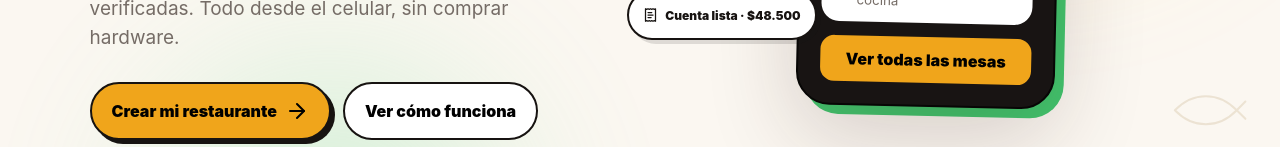
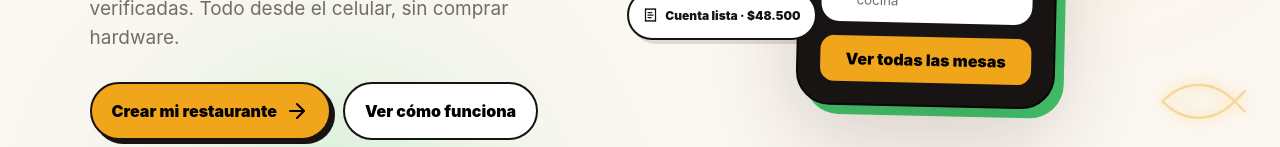
Before and after one commit to tobiasc541/restaurante-app, a Next.js app: page / in a window 1280 px wide. Shown: the part 653-800 px from the top of the page. Built offline with nearby package versions, Linux system fonts and the light colour scheme.

Commit message:
Enhance Ichthys blessing animation with radiant golden pulse and expanding halos

```diff
--- a/app/globals.css
+++ b/app/globals.css
@@ -389,11 +389,14 @@ html,body{background:#fff!important;width:210mm!important}.demoPortal{position:s
 @media(min-width:801px){.ownerContent .tableDrawer.mesaDrawerOverlay{position:fixed!important;top:92px!important;right:0!important;bottom:0!important;left:188px!important;inset:92px 0 0 188px!important;width:auto!important;max-width:calc(100vw - 188px)!important;box-sizing:border-box!important;overflow-y:auto!important;z-index:90!important}.ownerApp .realAside{position:relative!important;z-index:100!important;overflow:visible!important}}
 @media(max-width:800px){.ownerContent .tableDrawer.mesaDrawerOverlay{left:0!important;right:0!important;inset:92px 0 0 0!important;width:100%!important;box-sizing:border-box!important;padding:18px 12px!important}}
 
-/* Marca de Cristo (Ichthys): firma discreta y permanente en todas las vistas. */
-.mesaIchthysWatermark{position:fixed;right:clamp(12px,2.5vw,34px);bottom:calc(16px + env(safe-area-inset-bottom,0px));width:clamp(48px,6vw,78px);height:42px;z-index:8000;pointer-events:none;color:#b69a62;opacity:.26;display:flex;align-items:center;justify-content:center;filter:drop-shadow(0 1px 4px #fff7);isolation:isolate}
-.mesaIchthysWatermark svg{width:100%;height:auto;position:relative;z-index:2;animation:mesaIchthysBlessing 8s ease-in-out infinite}
-.mesaIchthysGlow{position:absolute;inset:5px 0;background:radial-gradient(ellipse,#f6db93 0%,transparent 72%);opacity:0;animation:mesaIchthysHalo 8s ease-in-out infinite}
-@keyframes mesaIchthysBlessing{0%,16%,72%,100%{transform:scale(1);opacity:.8}30%{transform:scale(1.065);opacity:1}45%{transform:scale(1);opacity:.8}}
-@keyframes mesaIchthysHalo{0%,16%,60%,100%{opacity:0;transform:scale(.8)}30%{opacity:.8;transform:scale(1.5)}48%{opacity:0;transform:scale(1.8)}}
-@media(max-width:700px){.mesaIchthysWatermark{right:10px;bottom:calc(9px + env(safe-area-inset-bottom,0px));width:46px;height:27px;opacity:.18}}
-@media(prefers-reduced-motion:reduce){.mesaIchthysWatermark svg,.mesaIchthysGlow{animation:none}}
+/* Ichthys: una bendición luminosa, con aura, destellos y pulso dorado. */
+.mesaIchthysWatermark{position:fixed;right:clamp(12px,2.5vw,34px);bottom:calc(16px + env(safe-area-inset-bottom,0px));width:clamp(64px,7vw,92px);height:60px;z-index:8000;pointer-events:none;color:#f0c46a;opacity:.76;display:flex;align-items:center;justify-content:center;isolation:isolate;filter:drop-shadow(0 0 7px #ffce7988)}
+.mesaIchthysWatermark svg{width:100%;height:auto;position:relative;z-index:2;animation:mesaIchthysBlessing 7s ease-in-out infinite;filter:drop-shadow(0 0 4px #ffe6a5)}
+.mesaIchthysGlow{position:absolute;inset:-18px;background:radial-gradient(ellipse,#fff7c7a8 0%,#ffbc5266 29%,#eeb75518 55%,transparent 74%);border-radius:50%;animation:mesaIchthysHalo 7s ease-in-out infinite}
+.mesaIchthysWatermark:before,.mesaIchthysWatermark:after{content:"";position:absolute;inset:-8px;border:1px solid #ffd883a8;border-radius:50%;opacity:0;animation:mesaIchthysRays 7s ease-out infinite}
+.mesaIchthysWatermark:after{animation-delay:.34s;border-color:#fff2b5aa}
+@keyframes mesaIchthysBlessing{0%,12%,78%,100%{transform:scale(1) translateY(0);opacity:.78}23%{transform:scale(1.22) translateY(-4px);opacity:1}34%{transform:scale(1.11) translateY(-2px);opacity:1}52%{transform:scale(1.02);opacity:.9}}
+@keyframes mesaIchthysHalo{0%,10%,72%,100%{opacity:.1;transform:scale(.65)}22%{opacity:1;transform:scale(1.65)}39%{opacity:.65;transform:scale(1.95)}60%{opacity:0;transform:scale(2.2)}}
+@keyframes mesaIchthysRays{0%,12%,67%,100%{opacity:0;transform:scale(.65) rotate(-12deg)}22%{opacity:.95;transform:scale(1.15) rotate(0deg)}48%{opacity:0;transform:scale(2.5) rotate(12deg)}}
+@media(max-width:700px){.mesaIchthysWatermark{right:12px;bottom:calc(12px + env(safe-area-inset-bottom,0px));width:55px;height:42px;opacity:.65}}
+@media(prefers-reduced-motion:reduce){.mesaIchthysWatermark svg,.mesaIchthysGlow,.mesaIchthysWatermark:before,.mesaIchthysWatermark:after{animation:none}.mesaIchthysGlow{opacity:.25}}
```
